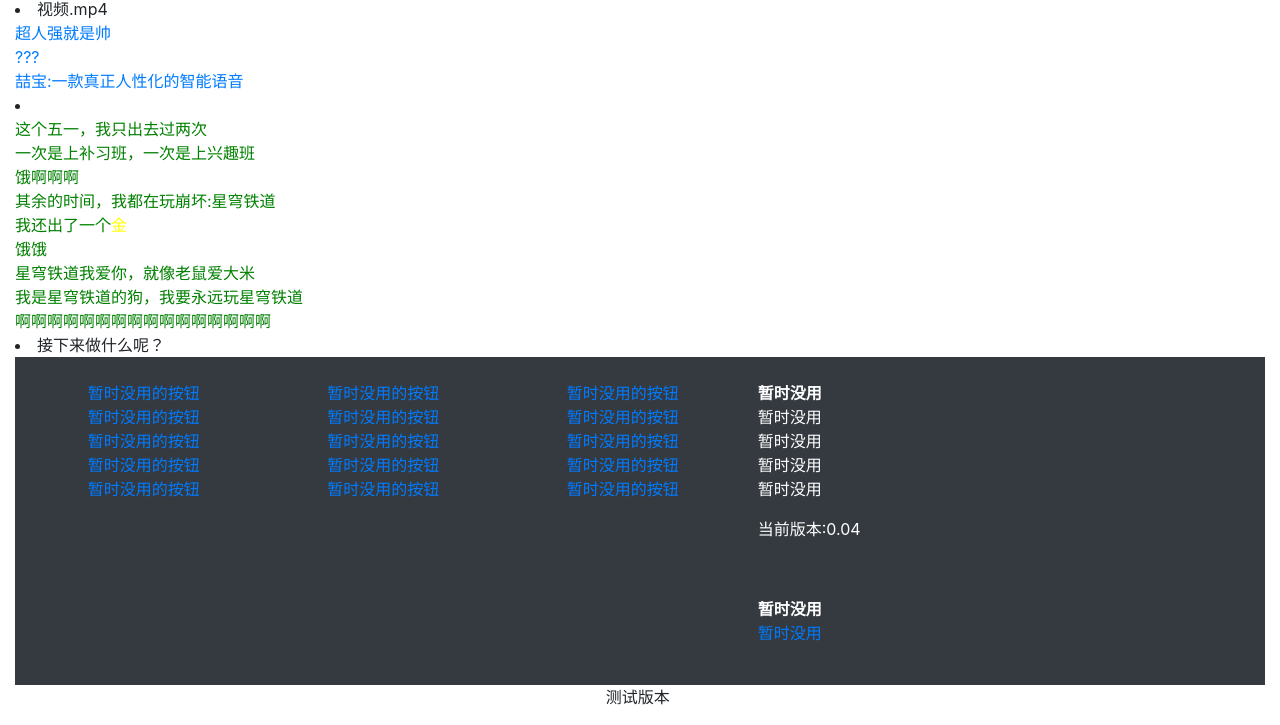
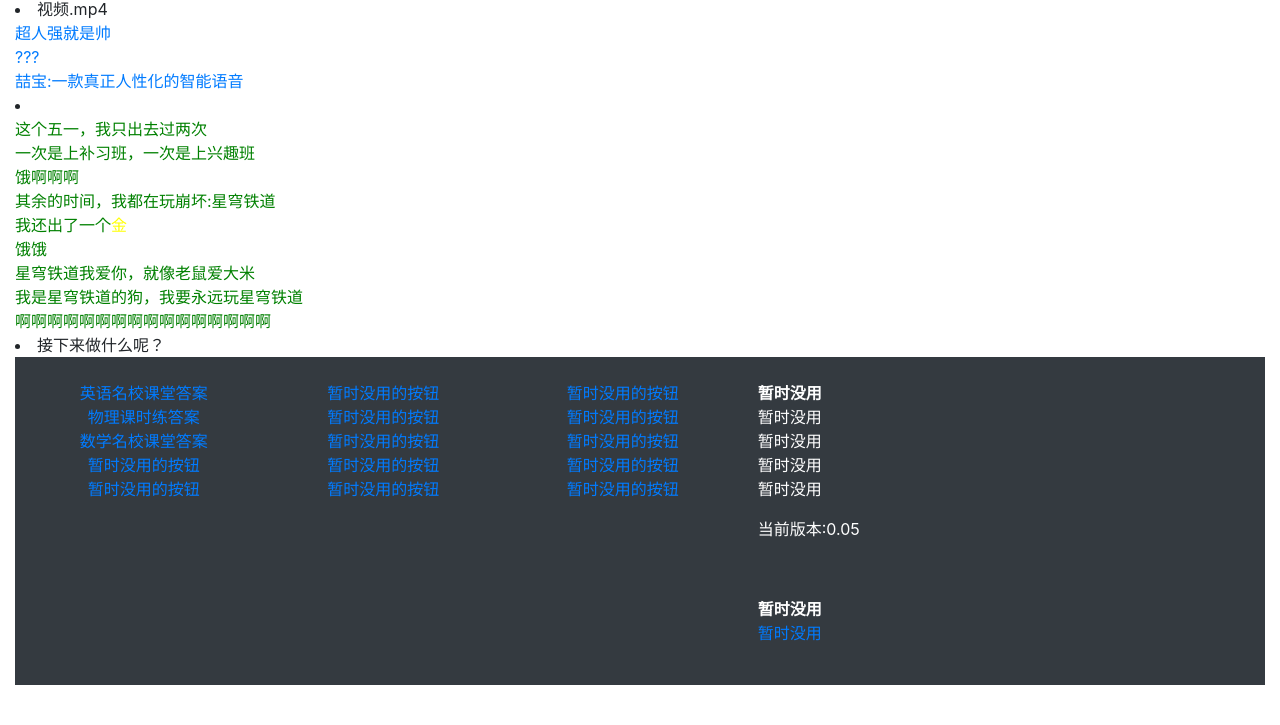
Before and after one commit to gumojj/homepage, a plain HTML site: page index.html in a window 1280 px wide. Shown: the part 402-1127 px from the top of the page. After the commit the page ends 1087 px from the top, so only its background shows below. Drawn offline with Linux system fonts and the light colour scheme.

Commit message:
Update index.html

```diff
--- a/index.html
+++ b/index.html
@@ -123,9 +123,9 @@
           <div class="row text-center">
             <div class="col-sm-6 col-md-4 col-lg-4 col-12">
               <ul class="list-unstyled">
-                <li class="btn-link"> <a>暂时没用的按钮</a> </li>
-                <li class="btn-link"> <a>暂时没用的按钮</a> </li>
-                <li class="btn-link"> <a>暂时没用的按钮</a> </li>
+                <li class="btn-link"> <a href="file/英语.zip">英语名校课堂答案</a> </li>
+                <li class="btn-link"> <a href="file/物理.zip">物理课时练答案</a> </li>
+                <li class="btn-link"> <a href="file/数学.zip">数学名校课堂答案</a> </li>
                 <li class="btn-link"> <a>暂时没用的按钮</a> </li>
                 <li class="btn-link"> <a>暂时没用的按钮</a> </li>
               </ul>
@@ -159,7 +159,7 @@
         暂时没用<br>
           </address>
           <address>
-          当前版本:0.04
+          当前版本:0.05
           </address>
           <address>
           &nbsp;
@@ -174,9 +174,6 @@
     <footer class="text-center">
       <div class="container">
         <div class="row">
-          <div class="col-12">
-            <p>测试版本&nbsp;</p>
-          </div>
         </div>
       </div>
     </footer>
```
